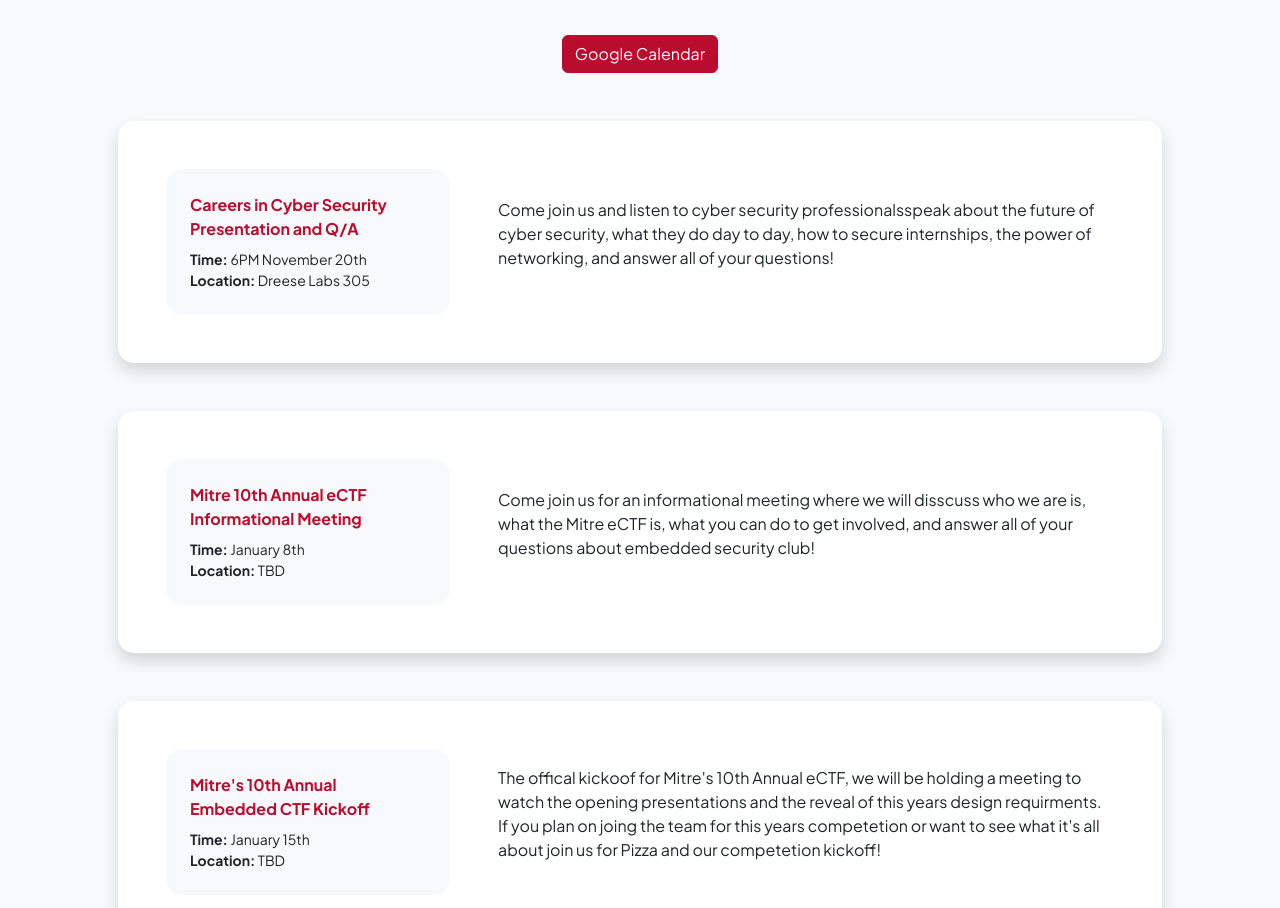
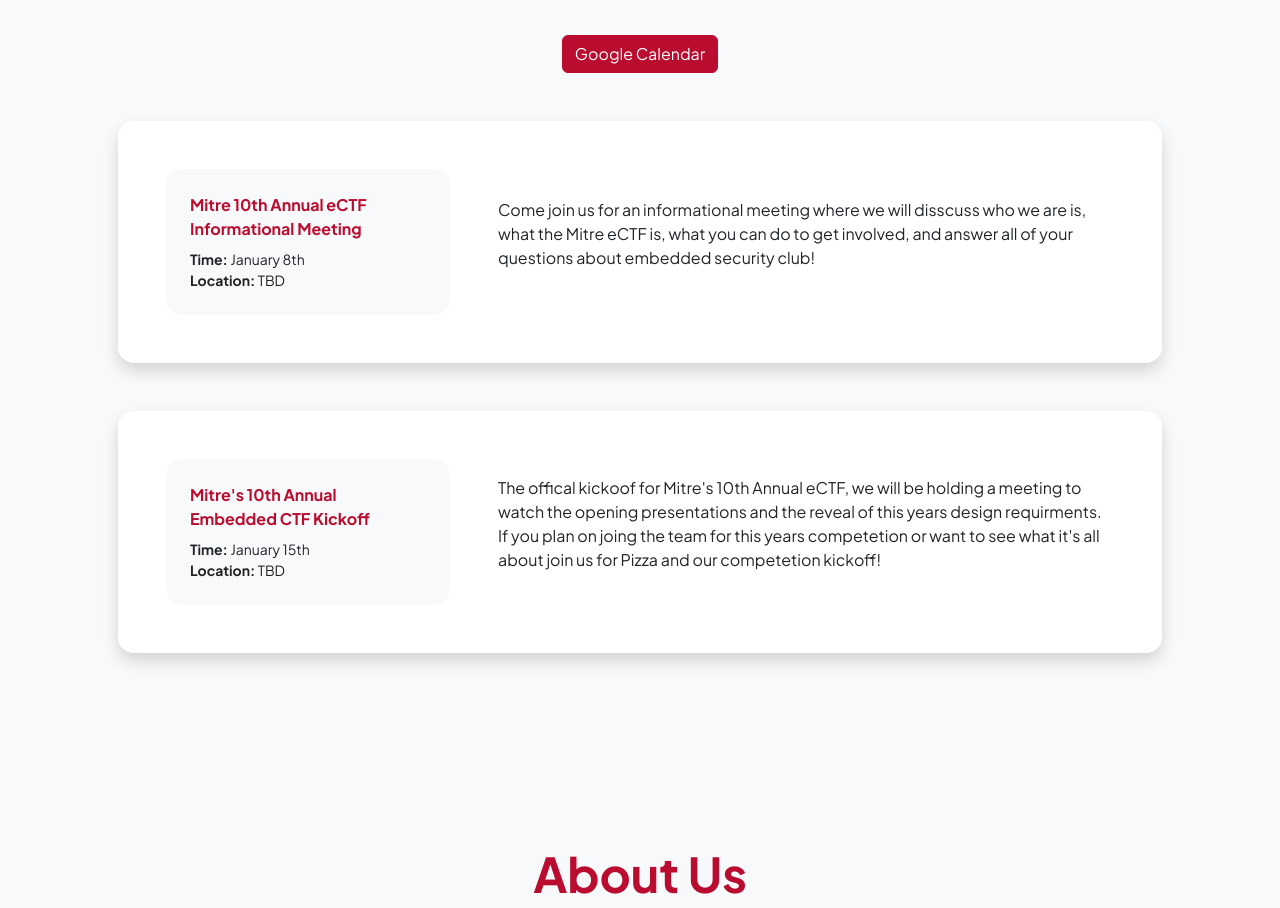
Before and after one commit to OSU-embedded-security-club/website, a plain HTML site: page index.html in a window 1280 px wide. Shown: the part 1720-2628 px from the top of the page. Drawn offline with nearby package versions, Linux system fonts and the light colour scheme.

Commit message:
removed the q/a event card.

```diff
--- a/index.html
+++ b/index.html
@@ -84,23 +84,6 @@
                                         </div>
                                         <div class="modal-footer">
                                             <button type="button" class="btn btn-primary" data-bs-dismiss="modal">Close</button>
-                                        </div>
-                                    </div>
-                                </div>
-                            </div>
-                            <!-- Event Card -->
-                            <div class="card shadow border-0 rounded-4 mb-5">
-                                <div class="card-body p-5">
-                                    <div class="row align-items-center gx-5">
-                                        <div class="col text-center text-lg-start mb-4 mb-lg-0">
-                                            <div class="bg-light p-4 rounded-4">
-                                                <div class="text-primary fw-bolder mb-2">Careers in Cyber Security Presentation and Q/A</div>
-                                                <div class="small tex-muted"><b>Time: </b>6PM November 20th</div>
-                                                <div class="small text-muted"><b>Location: </b>Dreese Labs 305</div>
-                                            </div>
-                                        </div>
-                                        <div class="col-lg-8">
-                                            <p>Come join us and listen to cyber security professionalsspeak about the future of cyber security, what they do day to day, how to secure internships, the power of networking, and answer all of your questions!</p>
                                         </div>
                                     </div>
                                 </div>
```
